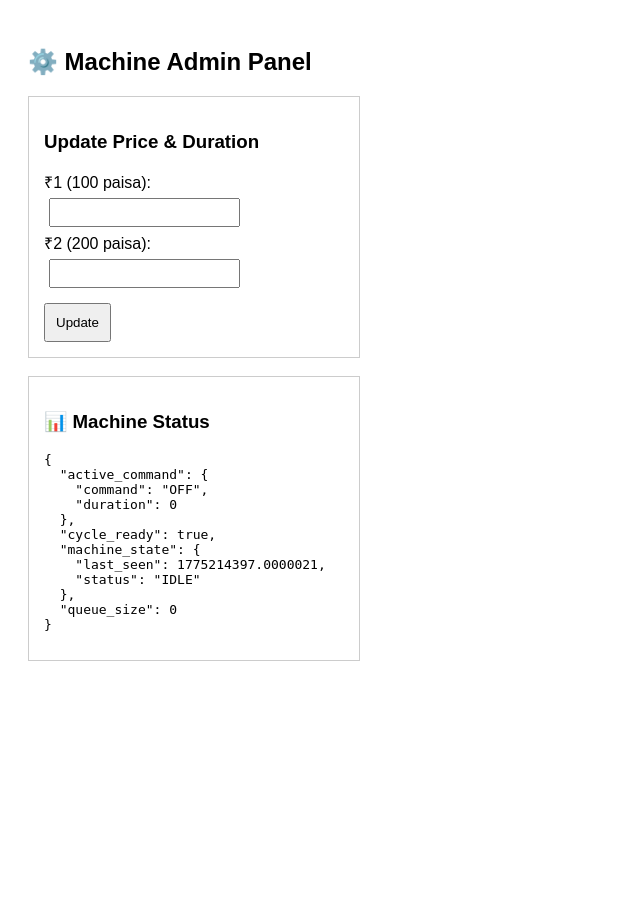
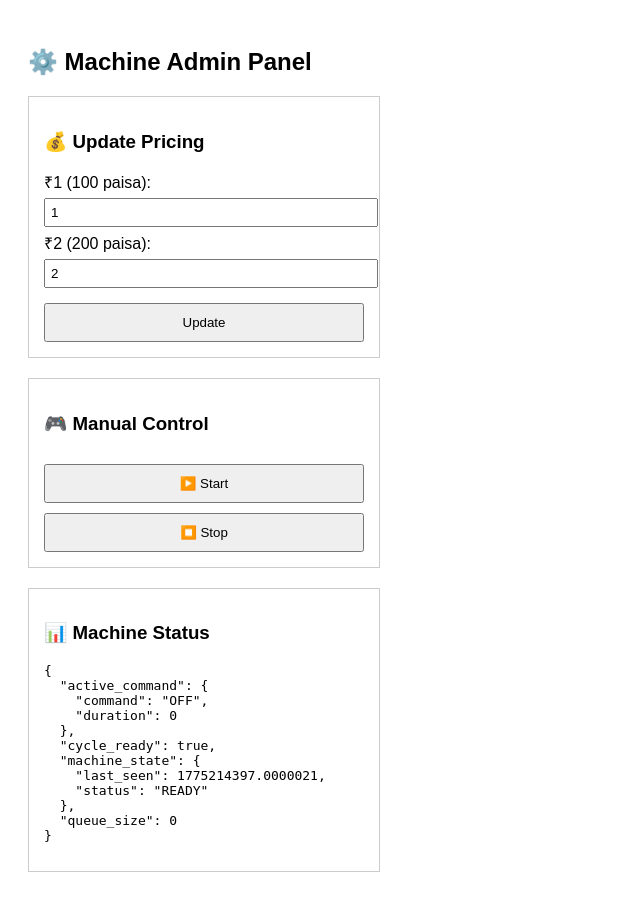
Before and after one commit to ROYALSAIPG/washing-machine-server, a Flask app: page /admin in a window 1280 px wide. Shown: the whole page, without its empty margins (0-640 px from the left). Before the commit the page ends 661 px from the top, so only its background shows below. Run offline with Flask 3, Linux system fonts and the light colour scheme.

Commit message:
Update admin.html

```diff
--- a/templates/admin.html
+++ b/templates/admin.html
@@ -4,9 +4,9 @@
     <title>Machine Admin Panel</title>
     <style>
         body { font-family: Arial; padding: 20px; }
-        input { padding: 5px; margin: 5px; }
-        button { padding: 10px; margin-top: 10px; }
-        .box { border: 1px solid #ccc; padding: 15px; width: 300px; }
+        .box { border: 1px solid #ccc; padding: 15px; width: 320px; margin-bottom: 20px; }
+        input { padding: 5px; margin: 5px 0; width: 100%; }
+        button { padding: 10px; margin-top: 10px; width: 100%; }
     </style>
 </head>
 <body>
@@ -14,18 +14,23 @@
 <h2>⚙️ Machine Admin Panel</h2>
 
 <div class="box">
-    <h3>Update Price & Duration</h3>
+    <h3>💰 Update Pricing</h3>
 
-    <label>₹1 (100 paisa):</label><br>
-    <input type="number" id="p100"><br>
+    <label>₹1 (100 paisa):</label>
+    <input type="number" id="p100">
 
-    <label>₹2 (200 paisa):</label><br>
-    <input type="number" id="p200"><br>
+    <label>₹2 (200 paisa):</label>
+    <input type="number" id="p200">
 
     <button onclick="updateSettings()">Update</button>
 </div>
 
-<br>
+<div class="box">
+    <h3>🎮 Manual Control</h3>
+
+    <button onclick="startMachine()">▶️ Start</button>
+    <button onclick="stopMachine()">⏹️ Stop</button>
+</div>
 
 <div class="box">
     <h3>📊 Machine Status</h3>
@@ -33,12 +38,12 @@
 </div>
 
 <script>
-function loadStatus() {
-    fetch("/status")
+function loadSettings() {
+    fetch("/get-settings")
     .then(res => res.json())
     .then(data => {
-        document.getElementById("statusBox").innerText =
-            JSON.stringify(data, null, 2);
+        document.getElementById("p100").value = data.prices[100];
+        document.getElementById("p200").value = data.prices[200];
     });
 }
 
@@ -57,14 +62,33 @@ function updateSettings() {
         })
     })
     .then(res => res.json())
-    .then(data => {
-        alert("✅ Updated Successfully");
-        loadStatus();
+    .then(() => {
+        alert("✅ Updated");
+        loadSettings();
     });
 }
 
-// auto refresh status every 3 sec
+function loadStatus() {
+    fetch("/status")
+    .then(res => res.json())
+    .then(data => {
+        document.getElementById("statusBox").innerText =
+            JSON.stringify(data, null, 2);
+    });
+}
+
+function startMachine() {
+    fetch("/manual-start", {method: "POST"})
+    .then(() => alert("▶️ Started"));
+}
+
+function stopMachine() {
+    fetch("/manual-stop", {method: "POST"})
+    .then(() => alert("⏹️ Stopped"));
+}
+
 setInterval(loadStatus, 3000);
+loadSettings();
 loadStatus();
 </script>
 
```
